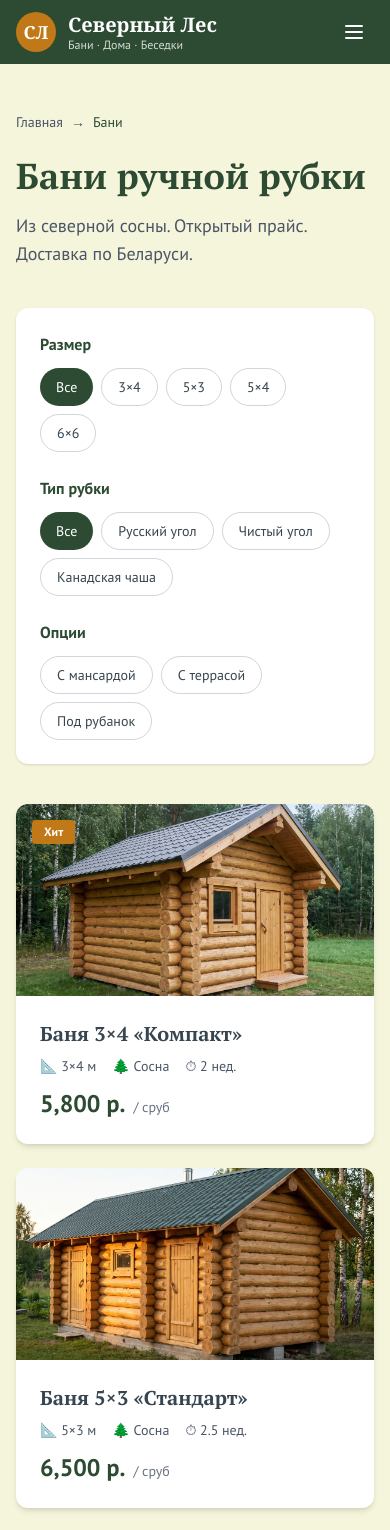
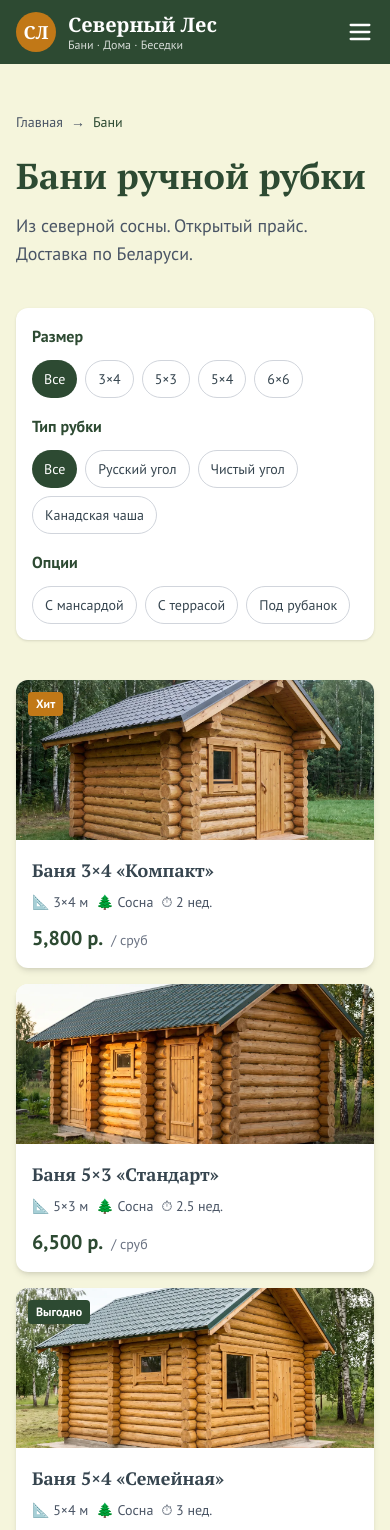
Before and after one commit to ivanpushyn-web/severniyles, a Next.js app: page /bany in a window 390 px wide. Shown: the top 1530 px of the page. Built offline with nearby package versions, Linux system fonts and the light colour scheme.

Commit message:
Mobile optimization: responsive padding, larger touch targets, better spacing

```diff
--- a/src/app/bany/page.tsx
+++ b/src/app/bany/page.tsx
@@ -32,47 +32,47 @@ export default function BanyPage() {
         </div>
 
         {/* Filters */}
-        <div className="bg-white rounded-xl p-6 mb-10 shadow-sm">
-          <div className="flex flex-wrap gap-6">
-            <div>
+        <div className="bg-white rounded-xl p-4 sm:p-6 mb-10 shadow-sm">
+          <div className="flex flex-wrap gap-4 sm:gap-6">
+            <div className="w-full sm:w-auto">
               <div className="font-bold text-[#2D4A32] mb-3">Размер</div>
               <div className="flex flex-wrap gap-2">
-                <button className="px-4 py-2 bg-[#2D4A32] text-white rounded-full text-sm">Все</button>
-                <button className="px-4 py-2 border border-gray-300 rounded-full text-sm hover:border-[#2D4A32]">3×4</button>
-                <button className="px-4 py-2 border border-gray-300 rounded-full text-sm hover:border-[#2D4A32]">5×3</button>
-                <button className="px-4 py-2 border border-gray-300 rounded-full text-sm hover:border-[#2D4A32]">5×4</button>
-                <button className="px-4 py-2 border border-gray-300 rounded-full text-sm hover:border-[#2D4A32]">6×6</button>
+                <button className="px-3 sm:px-4 py-2 bg-[#2D4A32] text-white rounded-full text-sm">Все</button>
+                <button className="px-3 sm:px-4 py-2 border border-gray-300 rounded-full text-sm hover:border-[#2D4A32]">3×4</button>
+                <button className="px-3 sm:px-4 py-2 border border-gray-300 rounded-full text-sm hover:border-[#2D4A32]">5×3</button>
+                <button className="px-3 sm:px-4 py-2 border border-gray-300 rounded-full text-sm hover:border-[#2D4A32]">5×4</button>
+                <button className="px-3 sm:px-4 py-2 border border-gray-300 rounded-full text-sm hover:border-[#2D4A32]">6×6</button>
               </div>
             </div>
-            <div>
+            <div className="w-full sm:w-auto">
               <div className="font-bold text-[#2D4A32] mb-3">Тип рубки</div>
               <div className="flex flex-wrap gap-2">
-                <button className="px-4 py-2 bg-[#2D4A32] text-white rounded-full text-sm">Все</button>
-                <button className="px-4 py-2 border border-gray-300 rounded-full text-sm hover:border-[#2D4A32]">Русский угол</button>
-                <button className="px-4 py-2 border border-gray-300 rounded-full text-sm hover:border-[#2D4A32]">Чистый угол</button>
-                <button className="px-4 py-2 border border-gray-300 rounded-full text-sm hover:border-[#2D4A32]">Канадская чаша</button>
+                <button className="px-3 sm:px-4 py-2 bg-[#2D4A32] text-white rounded-full text-sm">Все</button>
+                <button className="px-3 sm:px-4 py-2 border border-gray-300 rounded-full text-sm hover:border-[#2D4A32]">Русский угол</button>
+                <button className="px-3 sm:px-4 py-2 border border-gray-300 rounded-full text-sm hover:border-[#2D4A32]">Чистый угол</button>
+                <button className="px-3 sm:px-4 py-2 border border-gray-300 rounded-full text-sm hover:border-[#2D4A32]">Канадская чаша</button>
               </div>
             </div>
-            <div>
+            <div className="w-full sm:w-auto">
               <div className="font-bold text-[#2D4A32] mb-3">Опции</div>
               <div className="flex flex-wrap gap-2">
-                <button className="px-4 py-2 border border-gray-300 rounded-full text-sm hover:border-[#2D4A32]">С мансардой</button>
-                <button className="px-4 py-2 border border-gray-300 rounded-full text-sm hover:border-[#2D4A32]">С террасой</button>
-                <button className="px-4 py-2 border border-gray-300 rounded-full text-sm hover:border-[#2D4A32]">Под рубанок</button>
+                <button className="px-3 sm:px-4 py-2 border border-gray-300 rounded-full text-sm hover:border-[#2D4A32]">С мансардой</button>
+                <button className="px-3 sm:px-4 py-2 border border-gray-300 rounded-full text-sm hover:border-[#2D4A32]">С террасой</button>
+                <button className="px-3 sm:px-4 py-2 border border-gray-300 rounded-full text-sm hover:border-[#2D4A32]">Под рубанок</button>
               </div>
             </div>
           </div>
         </div>
 
         {/* Grid */}
-        <div className="grid grid-cols-1 md:grid-cols-2 lg:grid-cols-3 gap-6 pb-16">
+        <div className="grid grid-cols-1 md:grid-cols-2 lg:grid-cols-3 gap-4 sm:gap-6 pb-16">
           {bany.map((banya) => (
             <Link
               key={banya.slug}
               href={`/bany/${banya.slug}`}
               className="bg-white rounded-xl overflow-hidden shadow-md hover:shadow-xl transition group"
             >
-              <div className="h-48 overflow-hidden relative">
+              <div className="h-40 sm:h-48 overflow-hidden relative">
                 <img
                   src={`/images/${banya.slug === '3x4-kompakt' ? '02-banya-3x4-kompakt' : banya.slug === '5x3-standart' ? '03-banya-5x3-standart' : banya.slug === '5x4-semeynaya' ? '04-banya-5x4-semeynaya' : banya.slug === '6x6-premium' ? '05-banya-6x6-premium' : banya.slug === '6x6-mansarda' ? '06-banya-6x6-mansarda' : '07-banya-5x4-pod-klyuch'}.webp`}
                   alt={banya.name}
@@ -80,31 +80,31 @@ export default function BanyPage() {
                   loading="lazy"
                 />
                 {banya.hit && (
-                  <span className="absolute top-4 left-4 bg-[#C17817] text-white text-xs font-bold px-3 py-1 rounded z-10">
+                  <span className="absolute top-3 left-3 bg-[#C17817] text-white text-xs font-bold px-2 sm:px-3 py-1 rounded z-10">
                     Хит
                   </span>
                 )}
                 {banya.best && (
-                  <span className="absolute top-4 left-4 bg-[#2D4A32] text-white text-xs font-bold px-3 py-1 rounded z-10">
+                  <span className="absolute top-3 left-3 bg-[#2D4A32] text-white text-xs font-bold px-2 sm:px-3 py-1 rounded z-10">
                     Выгодно
                   </span>
                 )}
                 {banya.new && (
-                  <span className="absolute top-4 left-4 bg-[#B87333] text-white text-xs font-bold px-3 py-1 rounded z-10">
+                  <span className="absolute top-3 left-3 bg-[#B87333] text-white text-xs font-bold px-2 sm:px-3 py-1 rounded z-10">
                     Новинка
                   </span>
                 )}
               </div>
-              <div className="p-6">
-                <h3 className="font-serif text-xl font-bold mb-2 group-hover:text-[#C17817] transition">
+              <div className="p-4 sm:p-6">
+                <h3 className="font-serif text-lg sm:text-xl font-bold mb-2 group-hover:text-[#C17817] transition">
                   {banya.name}
                 </h3>
-                <div className="flex gap-4 text-sm text-gray-600 mb-3">
+                <div className="flex flex-wrap gap-2 sm:gap-4 text-sm text-gray-600 mb-3">
                   <span>📐 {banya.size}</span>
                   <span>🌲 {banya.wood}</span>
                   <span>⏱ {banya.weeks} нед.</span>
                 </div>
-                <div className="text-2xl font-bold text-[#2D4A32]">
+                <div className="text-xl sm:text-2xl font-bold text-[#2D4A32]">
                   {banya.price.toLocaleString()} р.
                   <span className="text-sm font-normal text-gray-500 ml-2">/ сруб</span>
                 </div>
--- a/src/app/kontakty/page.tsx
+++ b/src/app/kontakty/page.tsx
@@ -20,7 +20,7 @@ export default function KontaktyPage() {
           <span className="text-[#2D4A32]">Контакты</span>
         </nav>
 
-        <div className="grid grid-cols-1 lg:grid-cols-2 gap-12">
+        <div className="grid grid-cols-1 lg:grid-cols-2 gap-8 lg:gap-12">
           {/* Contact Info */}
           <div>
             <h1 className="font-serif text-4xl sm:text-5xl font-bold text-[#2D4A32] mb-6">
@@ -91,7 +91,7 @@ export default function KontaktyPage() {
           </div>
 
           {/* Form */}
-          <div className="bg-white rounded-xl p-8 shadow-lg">
+          <div className="bg-white rounded-xl p-6 sm:p-8 shadow-lg">
             <h2 className="font-serif text-2xl font-bold text-[#2D4A32] mb-6">
               Оставить заявку
             </h2>
--- a/src/components/Header.tsx
+++ b/src/components/Header.tsx
@@ -34,29 +34,23 @@ export default function Header() {
           </nav>
 
           <div className="md:hidden">
-            <MobileMenu />
+            <details className="relative">
+              <summary className="list-none text-white cursor-pointer p-3 -mr-3">
+                <svg className="w-7 h-7" fill="none" stroke="currentColor" viewBox="0 0 24 24">
+                  <path strokeLinecap="round" strokeLinejoin="round" strokeWidth={2} d="M4 6h16M4 12h16M4 18h16" />
+                </svg>
+              </summary>
+              <div className="absolute right-0 mt-2 w-56 bg-white rounded-lg shadow-lg py-2 z-50 border border-gray-200">
+                <Link href="/bany" className="block px-4 py-3 text-[#36454F] hover:bg-[#F5F5DC] text-base font-medium border-b border-gray-100">Бани</Link>
+                <Link href="/doma" className="block px-4 py-3 text-[#36454F] hover:bg-[#F5F5DC] text-base font-medium border-b border-gray-100">Дома</Link>
+                <Link href="/besedki" className="block px-4 py-3 text-[#36454F] hover:bg-[#F5F5DC] text-base font-medium border-b border-gray-100">Беседки</Link>
+                <Link href="/ceny" className="block px-4 py-3 text-[#36454F] hover:bg-[#F5F5DC] text-base font-medium border-b border-gray-100">Цены</Link>
+                <Link href="/kontakty" className="block px-4 py-3 text-[#36454F] hover:bg-[#F5F5DC] text-base font-medium">Контакты</Link>
+              </div>
+            </details>
           </div>
         </div>
       </div>
     </header>
   );
 }
-
-function MobileMenu() {
-  return (
-    <details className="relative">
-      <summary className="list-none text-white cursor-pointer p-2">
-        <svg className="w-6 h-6" fill="none" stroke="currentColor" viewBox="0 0 24 24">
-          <path strokeLinecap="round" strokeLinejoin="round" strokeWidth={2} d="M4 6h16M4 12h16M4 18h16" />
-        </svg>
-      </summary>
-      <div className="absolute right-0 mt-2 w-48 bg-white rounded-lg shadow-lg py-2 z-50">
-        <Link href="/bany" className="block px-4 py-2 text-[#36454F] hover:bg-[#F5F5DC]">Бани</Link>
-        <Link href="/doma" className="block px-4 py-2 text-[#36454F] hover:bg-[#F5F5DC]">Дома</Link>
-        <Link href="/besedki" className="block px-4 py-2 text-[#36454F] hover:bg-[#F5F5DC]">Беседки</Link>
-        <Link href="/ceny" className="block px-4 py-2 text-[#36454F] hover:bg-[#F5F5DC]">Цены</Link>
-        <Link href="/kontakty" className="block px-4 py-2 text-[#36454F] hover:bg-[#F5F5DC]">Контакты</Link>
-      </div>
-    </details>
-  );
-}
```
Also changed, not shown: src/app/page.tsx (+40 -40 lines).
